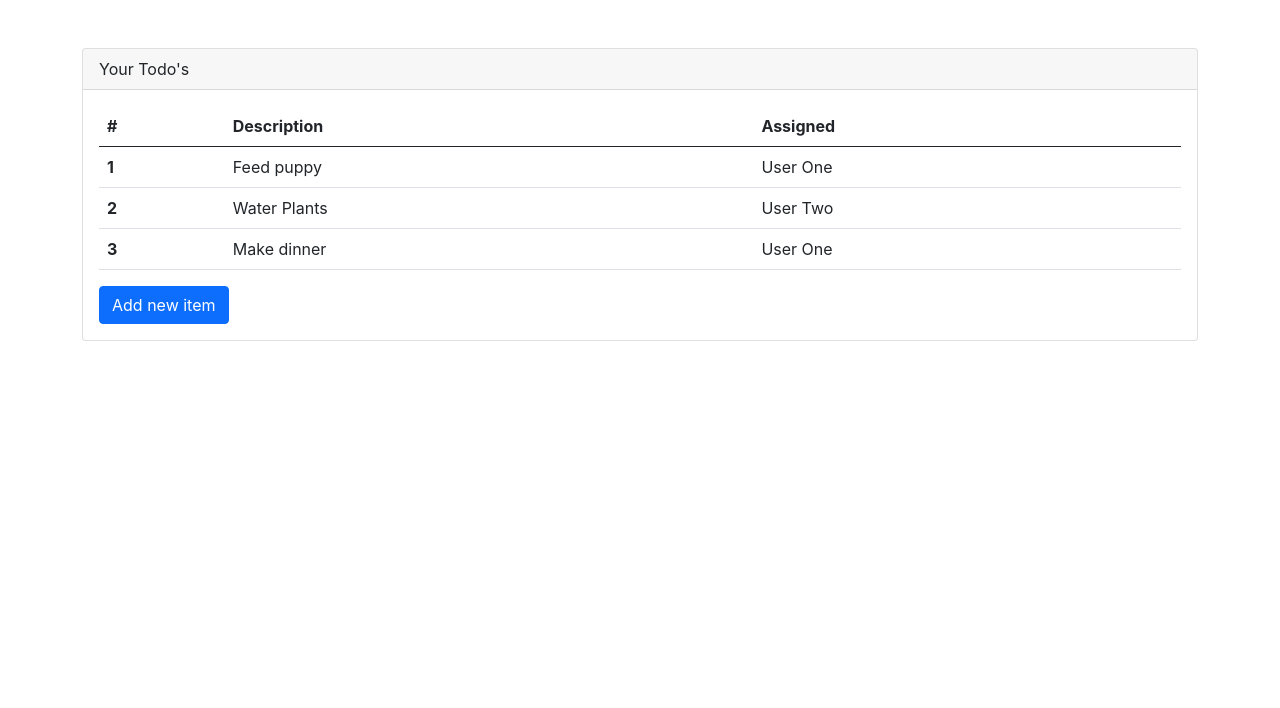
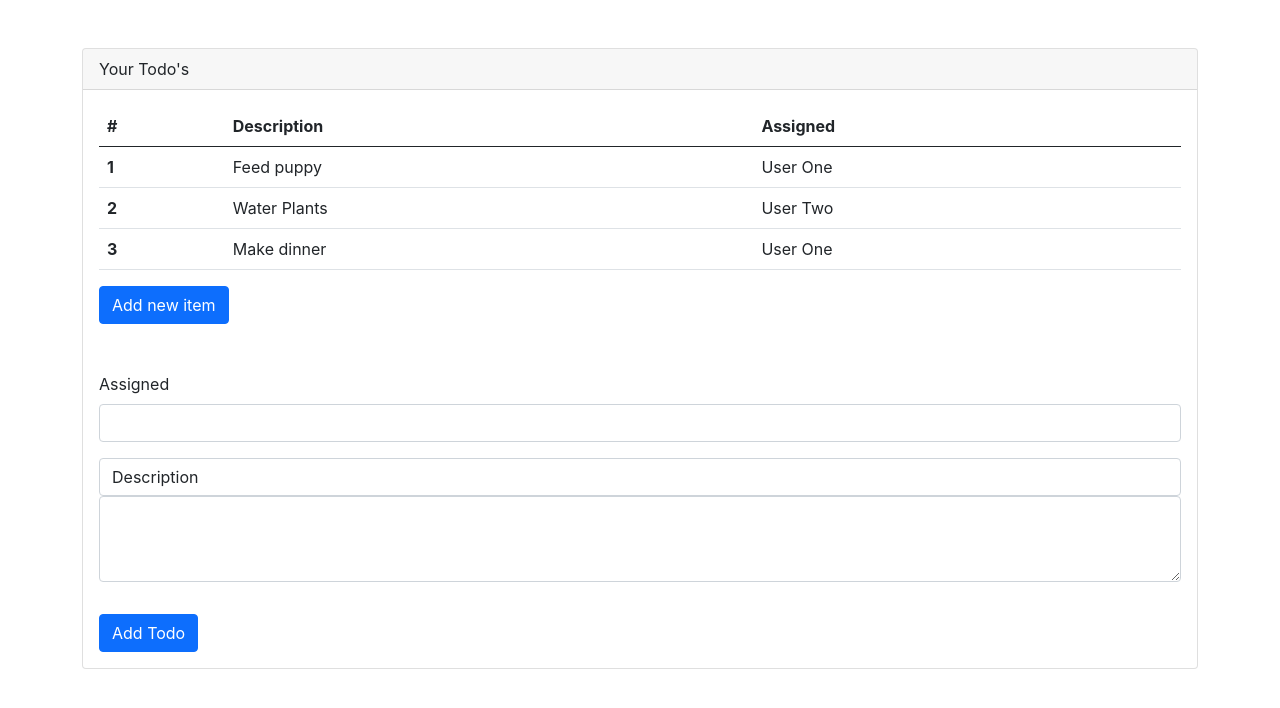
Before and after one commit to Bhawna751/FullStack-ToDo-App, a React (Create React App) app: page / in a window 1280 px wide. Shown: the top 708 px of the page. Built offline with nearby package versions, Linux system fonts and the light colour scheme.

Commit message:
Creating react from inputs

```diff
--- a/src/App.js
+++ b/src/App.js
@@ -1,6 +1,7 @@
 import './App.css';
 import React,{useState} from 'react';
 import {TodoTable} from "./component/TodoTable";
+import NewTodoForm from "./component/NewTodoForm";
 
 function App() {
   const [todos,setTodos]= useState([
@@ -28,6 +29,7 @@
           <button className='btn btn-primary' onClick={addTodo}>
           Add new item
           </button>
+          <NewTodoForm/>
         </div>
       </div>
     </div>
--- /dev/null
+++ b/src/component/NewTodoForm.js
@@ -0,0 +1,19 @@
+import React from 'react';
+function NewTodoForm(){
+    return(
+        <div className='mt-5'>
+            <form>
+                <div className='mb-3'>
+                    <label className='form-label'>Assigned</label>
+                    <input type='text' className='form-control' required></input>
+                </div>
+                <div className='mb-3'>
+                    <label className='form-control'>Description</label>
+                    <textarea className='form-control' rows={3} required></textarea>
+                </div>
+                <button type='button' className='btn btn-primary mt-3'>Add Todo</button>
+            </form>
+        </div>
+    )
+}
+export default NewTodoForm
```
